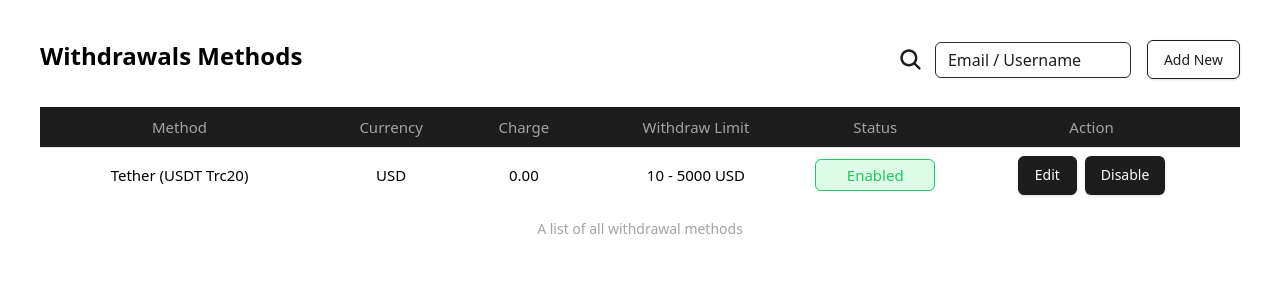
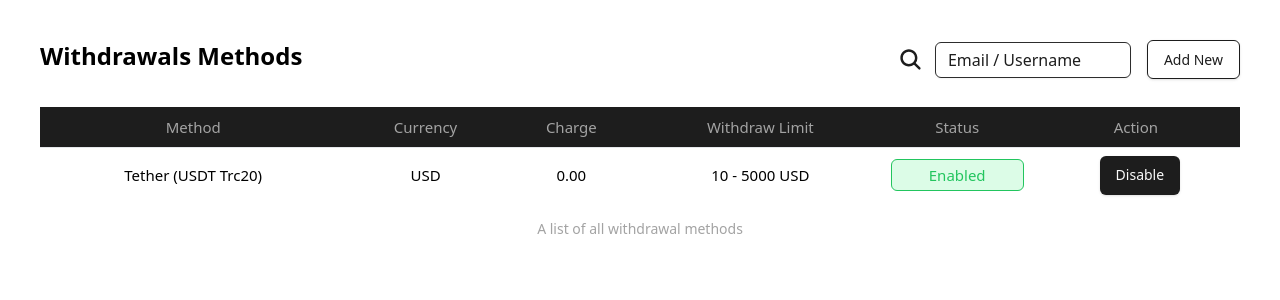
Before and after one commit to spoiledwit/ezifx_crm, a React (Vite) app in the folder client/: page /withdrawal-methods in a window 1280 px wide. Shown: the top 300 px of the page. Built offline with nearby package versions, Linux system fonts and the light colour scheme.

Commit message:
fixed smol bug

```diff
--- a/client/src/App.tsx
+++ b/client/src/App.tsx
@@ -83,6 +83,7 @@ const App = () => {
         <Route path="approved-withdrawals" element={<ApprovedWithdrawals />} />
         <Route path="withdrawal-methods" element={<WithdrawalMethods />} />
         <Route path="pending-withdrawals" element={<PendingWithdrawals />} />
+        <Route path="rejected-withdrawals" element={<RejectedWithdrawals />} />
         <Route path="withdrawal/:id" element={<WithdrawDetail />} />
         {/* All support routes */}
         <Route path="all-tickets" element={<AllTickets />} />
--- a/client/src/components/WithdrawalTable/WithdrawalMethodTable.tsx
+++ b/client/src/components/WithdrawalTable/WithdrawalMethodTable.tsx
@@ -66,7 +66,7 @@ const WithdrawalMethodTable = () => {
                             }
                         </TableCell>
                         <TableCell className="">
-                            <Button className='dark:bg-dark bg-transparent border dark:text-white text-dark border-dark hover:bg-dark hover:text-white'>Edit</Button>
+                            {/* <Button className='dark:bg-dark bg-transparent border dark:text-white text-dark border-dark hover:bg-dark hover:text-white'>Edit</Button> */}
                             <Button className='bg-primary dark:bg-dark hover:bg-hover ml-2'>Disable</Button>
                         </TableCell>
                     </TableRow>
```
